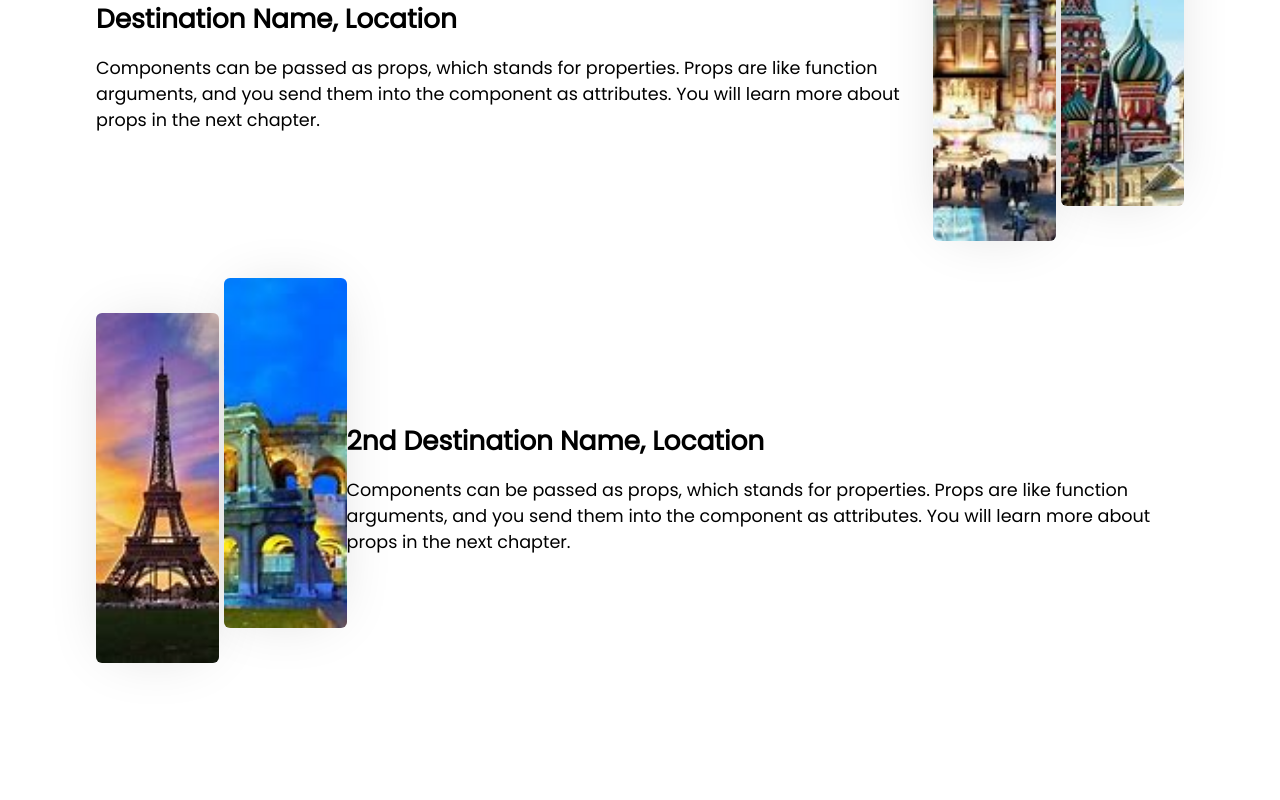
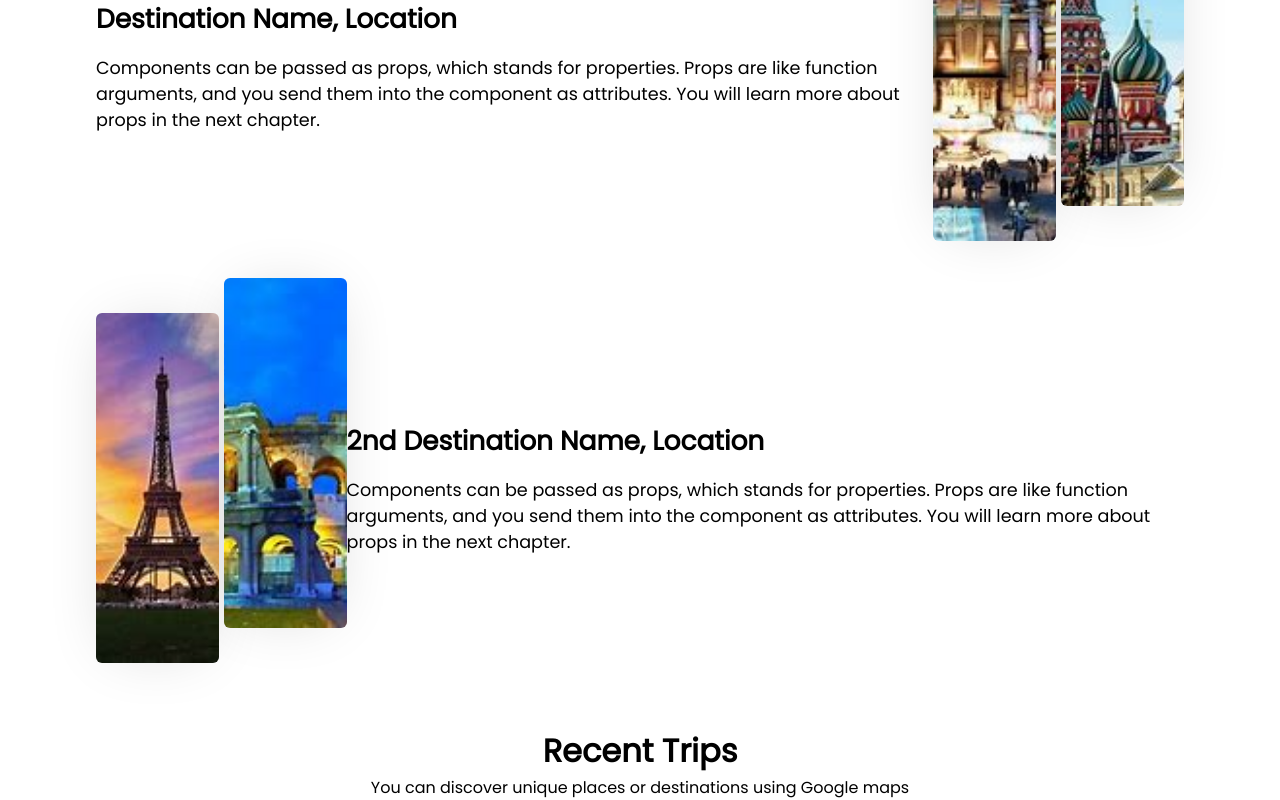
Before and after one commit to christian-nwachukwu/tour-guide, a React (Create React App) app: page / in a window 1280 px wide. Shown: the part 1142-1942 px from the top of the page. Before the commit the page ends 1869 px from the top, so only its background shows below. Built offline with nearby package versions, Linux system fonts and the light colour scheme.

Commit message:
Creation of Trip.js, css and TripData

```diff
--- /dev/null
+++ b/src/components/Trip.js
@@ -0,0 +1,13 @@
+import "./Trip.css";
+
+function Trip() {
+    return(
+        <div className="trip">
+            <h1>Recent Trips</h1>
+                <p>You can discover unique places
+                    or destinations using Google maps</p>
+        </div>
+    );
+}
+
+export default Trip;
--- a/src/routes/Home.js
+++ b/src/routes/Home.js
@@ -1,6 +1,7 @@
 import Navbar from "../components/Navbar";
 import Hero from "../components/Hero";
 import Destination from "../components/Destination";
+import Trip from "../components/Trip";
 
 function Home (){
     return(
@@ -16,6 +17,7 @@
                 url="/"
             />
             <Destination />
+            <Trip/>
         </>
     )
 }
```
Also changed, not shown: src/components/Trip.css (added), src/components/TripData.js (added).
